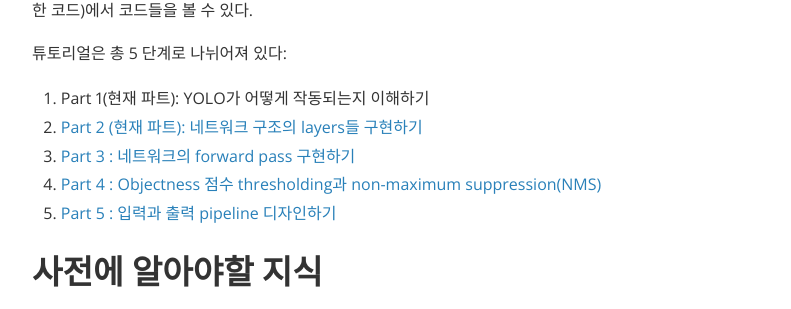
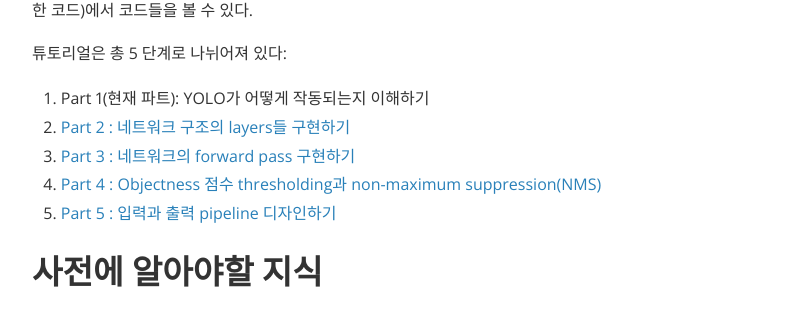
Before and after one commit to dojinkimm/dojinkimm.github.io, a Jekyll site: the page built from _posts/2019-07-31-yolo-part1.md, in a window 1280 px wide and 900 px high, scrolled down 1137 px. Shown: the part 144-453 px from the top of the window, without its empty margins (240-1031 px from the left). Built offline with Jekyll 4.4.1, drawn with Linux system fonts in a browser that asks for light colours; nearby versions of some CDN libraries; comment, search, counter and statistics services are not loaded.

Commit message:
remove buzz word

```diff
--- a/_posts/2019-07-31-yolo-part1.md
+++ b/_posts/2019-07-31-yolo-part1.md
@@ -34,7 +34,7 @@
 튜토리얼은 총 5 단계로 나뉘어져 있다:
 
 1. Part 1(현재 파트): YOLO가 어떻게 작동되는지 이해하기
-2. [Part 2 (현재 파트): 네트워크 구조의 layers들 구현하기](https://dojinkimm.github.io/computer_vision/2019/08/01/yolo-part2.html)
+2. [Part 2 : 네트워크 구조의 layers들 구현하기](https://dojinkimm.github.io/computer_vision/2019/08/01/yolo-part2.html)
 3. [Part 3 : 네트워크의 forward pass 구현하기](https://dojinkimm.github.io/computer_vision/2019/08/05/yolo-part3.html)
 4. [Part 4 : Objectness 점수 thresholding과 non-maximum suppression(NMS)](https://dojinkimm.github.io/computer_vision/2019/08/06/yolo-part4.html)
 5. [Part 5 : 입력과 출력 pipeline 디자인하기](https://dojinkimm.github.io/computer_vision/2019/08/07/yolo-part5.html)
```
Also changed, not shown: test.md (deleted, +0 -1 lines), 1 other file.
